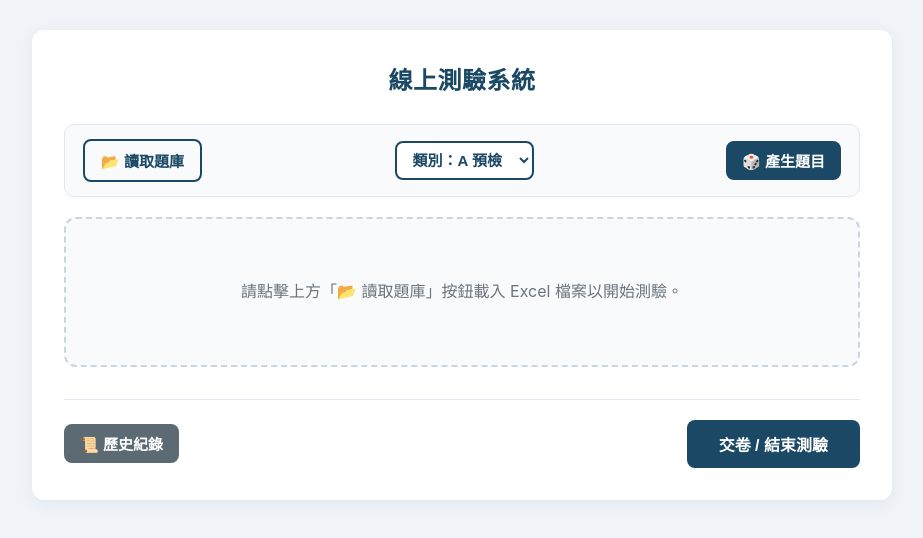
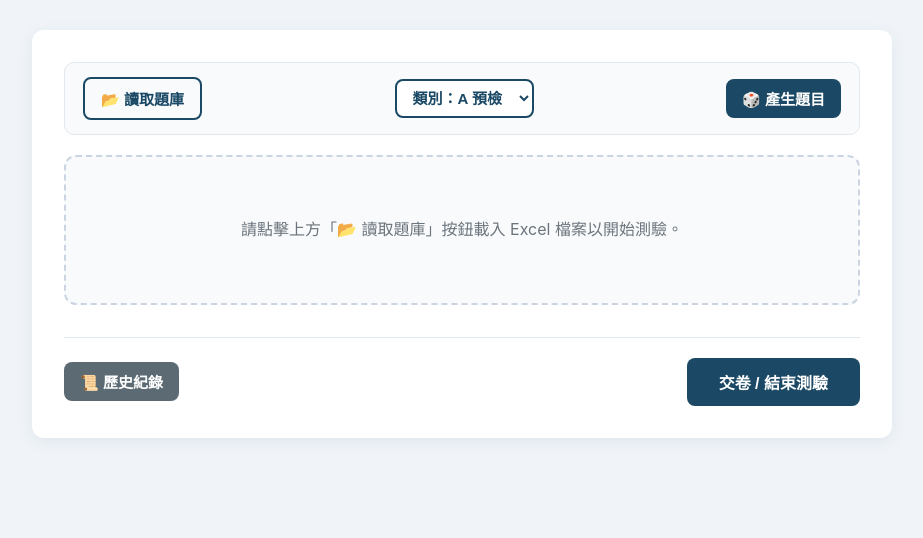
Before and after one commit to jacol0417/ABC, a plain HTML site: page index.html in a window 1280 px wide. Shown: the whole page, without its empty margins (178-1101 px from the left). Drawn offline with Linux system fonts and the light colour scheme.

Commit message:
Add files via upload

```diff
--- a/index.html
+++ b/index.html
@@ -54,15 +54,6 @@
             padding: 32px;
             border-radius: var(--border-radius);
             box-shadow: var(--shadow);
-        }
-
-        .system-title {
-            text-align: center;
-            font-size: 24px;
-            color: var(--primary-color);
-            margin-bottom: 24px;
-            font-weight: 700;
-            letter-spacing: 0.5px;
         }
 
         /* =========================================================
@@ -447,8 +438,6 @@
 
 <div class="quiz-container">
 
-    <h2 class="system-title">線上測驗系統</h2>
-
     <!-- 隱藏 Excel 檔案選擇器 -->
     <input type="file" id="excelFileInput" accept=".xlsx,.xls" style="display:none;">
 
@@ -669,7 +658,7 @@ function shuffleArray(array) {
 }
 
 /* ============================================================
-   6. 產生 20 題 (新邏輯：先是非題再選擇題，是非題不足由選擇題補足)
+   6. 產生 20 題 (先是非題再選擇題，是非題不足由選擇題補足)
 ============================================================ */
 function generateQuestions() {
     if (globalLoadedQuestions.length === 0) {
```
